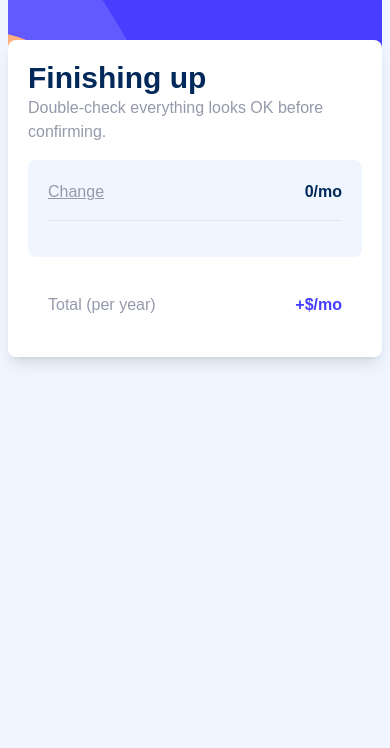
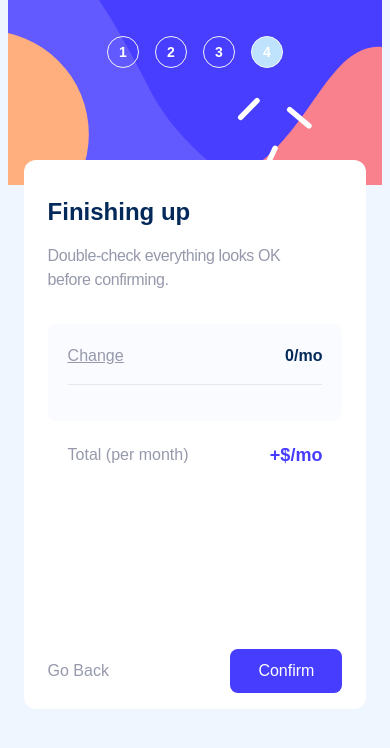
Before and after one commit to chiomaubaezuonu/multi-forms-project, a Next.js app: page /summary in a window 390 px wide. Shown: the top 748 px of the page. Built offline with nearby package versions, Linux system fonts and the light colour scheme.

Commit message:
Made all pages mobile responsive

```diff
--- a/app/appreciation/page.tsx
+++ b/app/appreciation/page.tsx
@@ -3,10 +3,10 @@ import React from 'react'
 
 const Appreciation = () => {
   return (
-    <div className="flex flex-col justify-center h-full text-center items-center my-auto mx-auto">
+    <div className="flex flex-col justify-center h-fit items-center py-16 px-12">
         <Image src="/images/thank-you.svg" className="mx-auto" alt='thank you'  width={80} height={80}  />
-        <h1 className="mt-6 mb-2 text-[#02295A] text-3xl font-bold">Thank you!</h1>
-    <p className="text-[#9699ab] text-base w-[28.5rem]"> Thanks for confirming your subscription! We hope you have fun using our platform. If you ever need support, please feel free to email us at support@loremgaming.com. </p>
+        <h1 className="mt-6 mb-4 text-[#02295A] text-3xl font-bold">Thank you!</h1>
+    <p className="text-[#9699ab] text-base tracking-tight text-center"> Thanks for confirming your subscription! We hope you have fun using our platform. If you ever need support, please feel free to email us at support@loremgaming.com. </p>
     </div>
   )
 }
--- a/app/plan/page.tsx
+++ b/app/plan/page.tsx
@@ -68,45 +68,36 @@ const Plan = () => {
         setClickedPlan(index)
         if (index === 0) {
             setMonthlyArcade(true)
-            if(yearly){
+            if (yearly) {
                 setYearlyArcade(true)
             }
         } else if (index === 1) {
             setMonthlyAdvanced(true)
-            if(yearly){
+            if (yearly) {
                 setYearlyAdvanced(true)
             }
         }
         else {
             setMonthlyPro(true)
-            if(yearly){
+            if (yearly) {
                 setYearlyPro(true)
             }
         }
     }
 
-    // if (yearly && clickedPlan === 0) {
-    //    setYearlyArcade(true)
-    // }
-    // else if (yearly && clickedPlan === 1) {
-    //    setYearlyAdvanced(true)
-    // } else if (yearly && clickedPlan === 2) {
-    //    setYearlyPro(true)
-    // }
+
 
     return (
-        // <div className="rounded-lg shadow-lg md:shadow-none z-10 flex-1 p-5 bg-white  absolute top-40 md:top-0 w-80 md:relative ">
-        //     <div className="flex flex-col md:shadow-none gap-4 mx-auto h-full md:w-4/5">
-        <div className="flex flex-col md:mt-0 bg-yellow z-20 absolute md:relative top-40 md:top-0">
-      <div className="flex flex-col px-6 w-11/12 rounded-xl md:rounded-none md:px-8 mx-auto pt-4 pb-4 md:w-full bg-white">
+        <div className="flex flex-col md:mt-0 bg-yellow z-20 absolute md:relative flex-1 top-40 md:top-0">
+            <div className="flex flex-col px-6 w-11/12 rounded-xl md:rounded-none md:px-8 mx-auto pt-4 pb-4 md:w-full bg-white">
                 <div>
-                    <h1 className="font-bold text-2xl mt-[2.063] md:mb-2 pt-10 pb-4 px-2 md:px-6 md:p-0 md:text-3xl text-[#02295A]">Select your plan</h1>
+                    <h1 className="font-bold text-2xl mt-[2.063] md:mb-2 pt-8 md:pt-0 pb-2 md:p-0 md:text-3xl text-[#02295A]">Select your plan</h1>
                     <p className="text-[#9699AB] mt-[0.688rem] text-base bg-white px-0 md:px-0 pr-14 md:pr-4  tracking-tight mb-4 md:mb-8 md:font-medium">You have the option of monthly or yearly billing.</p>
                 </div>
                 <div className='grid md:grid-cols-3  gap-4'>
                     {
                         plans.map((plan, index) => (
-                            <div key={index} onClick={() => handlePlan(index)} className={`bg-[#473dff0d]  ${clickedPlan === index ? 'border-[#473dff]' : 'border-[#d6d9e6]'} hover:border-[#473dff] border-[0.0623rem] text-sm rounded-lg w-full md:w-[8.166rem] border-[0.063] cursor-pointer flex md:flex-col px-[0.688rem] py-[0.8rem] gap-3 duration-200`}>
+                            <div key={index} onClick={() => handlePlan(index)} className={`bg-[#473dff0d]  ${clickedPlan === index ? 'border-[#473dff]' : 'border-[#d6d9e6]'} hover:border-[#473dff] border-[0.0623rem] text-sm rounded-lg w-full md:w-[8.166rem] border-[0.063] cursor-pointer flex md:flex-col px-[0.688rem] py-[1rem] gap-3 duration-200`}>
                                 <Image width={40} height={40} src={plan.image} alt='arcade' className='mb-4' />
                                 <p className='text-[#02295A] font-semibold text-base '>{plan.plan}</p>
                                 <div className='mt-0'>
@@ -128,15 +119,15 @@ const Plan = () => {
                     {/*  */}
                 </div>
                 {/* <div className='py-4 rounded-xl bg-[#FAFBFF] mt-2 md:col-span-3'> */}
-                    <div className='flex gap-6 py-3 items-center bg-[#FAFBFF] justify-center mt-8 rounded-xl '>
-                        <p className='text-primary-100 font-bold duration-200'>Monthly</p>
-                        <Switch className='bg-[#02295A]' defaultChecked={toggleOn} onChange={onChange} />
-                        <p className='font-bold text-[#9699ab] text-base duration-200'>Yearly</p>
-                    </div>
+                <div className='flex gap-6 py-3 items-center bg-[#FAFBFF] md:mb-12 justify-center mt-8 rounded-xl '>
+                    <p className='text-primary-100 font-bold duration-200'>Monthly</p>
+                    <Switch className='bg-[#02295A]' defaultChecked={toggleOn} onChange={onChange} />
+                    <p className='font-bold text-[#9699ab] text-base duration-200'>Yearly</p>
+                </div>
                 {/* </div> */}
-                <div className="flex justify-between mt-8 md:mt-[146px]">
+                <div className="flex justify-between md:mt-20">
                     <button className="text-[#9699AB] text-base duration-200 hover:text-[#02295A]"><Link href="/">Go Back</Link></button>
-                    <button className="bg-[#02295A] py-3 px-5 rounded-lg text-white ml-auto duration-[.15s] cursor-pointer">
+                    <button className="bg-[#02295A] py-[0.625rem] px-7  hover:bg-[#473DFF] hover:opacity-75 rounded-lg text-white ml-auto duration-[.15s] cursor-pointer">
                         <Link href="/add-ons">Next Step</Link>
                     </button>
                 </div>
--- a/app/sidebar/page.tsx
+++ b/app/sidebar/page.tsx
@@ -62,9 +62,9 @@ const Sidebar = () => {
   // [355px] ml-10 md:ml-0
   return (
     <div>
-      <div className="sidebar absolute md:relative md:top-0 bg-[url('/images/bg-sidebar-mobile.svg')] top-0 left-0 md:mr-4 md:bg-[url('/images/bg-sidebar-desktop.svg')] bg-cover w-full md:w-[254px] h-[192px] md:h-[538px] md:rounded-xl">
+      <div className="sidebar absolute md:relative md:top-0 bg-[url('/images/bg-sidebar-mobile.svg')] top-0 left-0 md:mr-4 md:bg-[url('/images/bg-sidebar-desktop.svg')] bg-cover w-full md:w-[254px] h-[185px] md:h-[538px] md:rounded-xl">
         {/* <div className="sidebar absolute md:relative top-0 left-0 right-0 md:-bottom-24 md:-left-5 md:right-24 bg-[url('/images/bg-sidebar-mobile.svg')] md:bg-[url('/images/bg-sidebar-desktop.svg')] bg-cover w-full md:w-[254px] h-48 md:h-[538px] md:rounded-xl"> */}
-        <div className="flex justify-center gap-4 py-5 p-8 pt-12 md:flex-col z-20 md:gap-6">
+        <div className="flex justify-center gap-4 py-5 p-8 pt-9 md:flex-col z-20 md:gap-6">
           {/* <div className="flex justify-center gap-4 py-5 z-5 md:hidden"> */}
 
           {/* //test out */}
@@ -75,7 +75,7 @@ const Sidebar = () => {
               return <div key={sideLink.id}>
                 {/* <Link href='/plan'> */}
                 <div className="flex gap-4 items-center cursor-pointer onClick={handleNavigation(id)}">
-                  <div className={`${isActive ? 'bg-[#BFE2FD]' : ''} text-[#02295A] py-1 px-[0.628rem] w-8 h-8 flex items-center justify-center border-[1px] text-sm font-bold rounded-full border-gray-100`}>{sideLink.linkNum}</div>
+                  <div className={`${isActive ? 'bg-[#BFE2FD] text-[#09225A] border-[#BFE2FD]' : ''} text-white py-1 px-[0.628rem] w-8 h-8 flex items-center justify-center border-[1px] text-sm font-bold rounded-full border-gray-100`}>{sideLink.linkNum}</div>
                   <div className="hidden md:flex flex-col uppercase text-sm">
                     <p className="font-light text-xs text-[#9699AB]">{sideLink.stepNum}</p>
                     <p className="text-[#FAFBFF] font-semibold text-sm tracking-wider">{sideLink.details}</p>
--- a/app/summary/page.tsx
+++ b/app/summary/page.tsx
@@ -43,13 +43,13 @@ const Summary = () => {
         customerTotalPrice = selectedPlanPrice + totalMonthlyServicePrice
     }
     return (
-        <div className="rounded-lg shadow-lg md:shadow-none z-10 flex-1 p-5 bg-white">
-            <div className="flex flex-col md:shadow-none gap-4 mx-auto h-full md:w-4/5">
+        <div className="flex flex-col md:mt-0 bg-yellow z-20 absolute md:relative flex-1 top-40 md:top-0">
+            <div className="flex flex-col px-6 w-11/12 rounded-xl md:rounded-none md:px-8 mx-auto md:pt-8 pb-4 md:w-full bg-white">
                 <div>
-                    <h1 className="font-bold text-3xl text-[#02295A]">Finishing up</h1>
-                    <p className="text-[#9699AB] text-base">Double-check everything looks OK before confirming.</p>
+                    <h1 className="font-bold text-2xl md:text-3xl text-[#02295A] rounded-t-xl pt-9 md:pt-10 pb-4 px-0 md:px-6 md:p-0 md:mb-2">Finishing up</h1>
+                    <p className="tracking-tight text-[#9699AB] text-base px-0 pr-7 md:pr-4 mb-8 md:font-medium">Double-check everything looks OK before confirming.</p>
                 </div>
-                <div className='bg-[#f0f6ff] grid gap-4 rounded-lg p-5'>
+                <div className='bg-[#FAFBFF] grid gap-4 rounded-lg p-5'>
                     <div className='flex justify-between items-center'>
                         <div>
                             <p className='text-[#02295A] text-base  font-bold'>{yearly ? displayedYearlyTitle : displayedMonthlyTitle}</p>
@@ -91,10 +91,10 @@ const Summary = () => {
                     </div>
                 </div>
 
-                <div className='p-5 flex justify-between items-center'>
-                    <p className='text-[#9699AB] text-base'>Total (per year)</p>
-                    {yearly ? <p className='font-bold text-[#473DFF]'>+${customerTotalPrice}/yr</p>
-                        : <p className='font-bold text-[#473DFF]'>+${customerTotalPrice}/mo</p>
+                <div className='p-5 flex justify-between items-center mb-20'>
+                    <p className='text-[#9699AB] text-base'>{yearly ? "Total (per year)" : "Total (per month)"}</p>
+                    {yearly ? <p className='font-bold text-[#473DFF] text-lg'>+${customerTotalPrice}/yr</p>
+                        : <p className='font-bold text-[#473DFF] text-lg'>+${customerTotalPrice}/mo</p>
                     }
                 </div>
 
@@ -102,9 +102,9 @@ const Summary = () => {
 
 
 
-                <div className="hidden md:flex justify-between mt-[146px]">
+                <div className="flex justify-between mt-20">
                     <button className="text-[#9699AB] text-base duration-200 hover:text-[#02295A]"><Link href="/plan">Go Back</Link></button>
-                    <button className="bg-[#473dff] py-3 px-5 rounded-lg text-white ml-auto duration-[.15s] cursor-pointer">
+                    <button className="bg-[#473dff] py-2.5 px-7 rounded-lg text-white ml-auto duration-[.15s] cursor-pointer">
                         <Link href="/appreciation">Confirm</Link>
                     </button>
                 </div>
```
Also changed, not shown: app/add-ons/page.tsx (+22 -19 lines).
